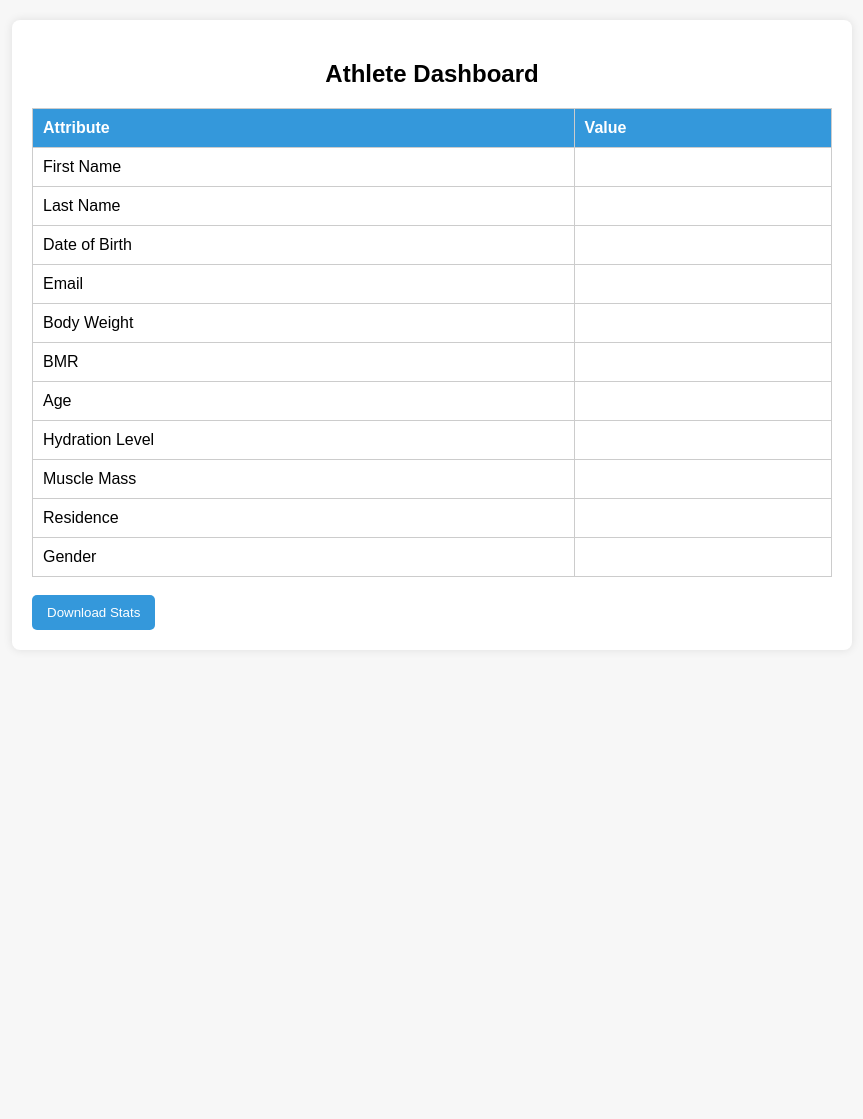
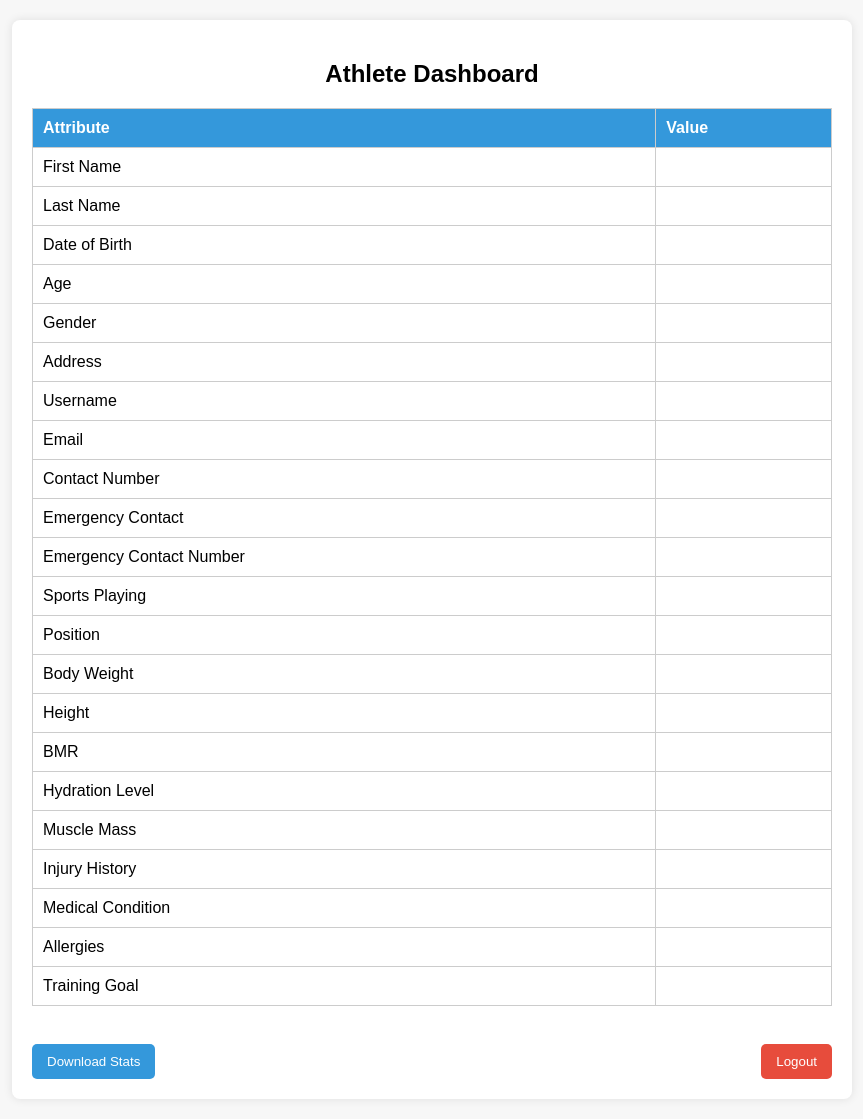
Before and after one commit to Estherkiguru/StatSync, a FastAPI app: template templates/dashboard.html in a window 1280 px wide. Shown: the whole page, without its empty margins (208-1071 px from the left). Before the commit the page ends 630 px from the top, so only its background shows below. Run offline with FastAPI, Linux system fonts and the light colour scheme; the template is opened without the code that fills it, so the values that code supplies are empty; parts of the project's set-up code (start-up, migrations or seed data) failed here and were passed over.

Commit message:
Improve dashboard layout for better user experience and accessibility
- Adjusted layout for better alignment and consistency
- Enhanced visual appeal with updated styling

```diff
--- a/templates/dashboard.html
+++ b/templates/dashboard.html
@@ -52,10 +52,31 @@
             text-align: center;
             cursor: pointer;
         }
+        .logout-button {
+            background-color: #e74c3c;
+        }
 
+        .logout-button:hover {
+            background-color: #c0392b;
+        }
+
+        .button-container {
+            display: flex;
+            justify-content: space-between;
+            margin-top: 20px;
+        }
+
+        .button-container .left {
+            margin-right: auto;
+        }
+
+        .button-container .right {
+            margin-left: auto;
+        }
         .button:hover {
             background-color: #2980b9;
         }
+
     </style>
 </head>
 <body>
@@ -79,20 +100,56 @@
                 <td>{{ athlete.date_of_birth }}</td>
             </tr>
             <tr>
+                <td>Age</td>
+                <td>{{ athlete.age }}</td>
+            </tr>
+            <tr>
+                <td>Gender</td>
+                <td>{{ athlete.gender }}</td>
+            </tr>
+            <tr>
+                <td>Address</td>
+                <td>{{ athlete.address }}</td>
+            </tr>
+            <tr>
+                <td>Username</td>
+                <td>{{ athlete.username }}</td>
+            </tr>
+            <tr>
                 <td>Email</td>
                 <td>{{ athlete.email }}</td>
+            </tr>
+            <tr>
+                <td>Contact Number</td>
+                <td>{{ athlete.contact_number }}</td>
+            </tr>
+            <tr>
+                <td>Emergency Contact</td>
+                <td>{{ athlete.emergency_contact }}</td>
+            </tr>
+            <tr>
+                <td>Emergency Contact Number</td>
+                <td>{{ athlete.emergency_contact_number }}</td>
+            </tr>
+            <tr>
+                <td>Sports Playing</td>
+                <td>{{ athlete.sports_playing }}</td>
+            </tr>
+            <tr>
+                <td>Position</td>
+                <td>{{ athlete.position }}</td>
             </tr>
             <tr>
                 <td>Body Weight</td>
                 <td>{{ athlete.body_weight }}</td>
             </tr>
             <tr>
+                <td>Height</td>
+                <td>{{ athlete.height }}</td>
+            </tr>
+            <tr>
                 <td>BMR</td>
                 <td>{{ athlete.bmr }}</td>
-            </tr>
-            <tr>
-                <td>Age</td>
-                <td>{{ athlete.age }}</td>
             </tr>
             <tr>
                 <td>Hydration Level</td>
@@ -103,16 +160,27 @@
                 <td>{{ athlete.muscle_mass }}</td>
             </tr>
             <tr>
-                <td>Residence</td>
-                <td>{{ athlete.residence }}</td>
+                <td>Injury History</td>
+                <td>{{ athlete.injury_history }}</td>
             </tr>
             <tr>
-                <td>Gender</td>
-                <td>{{ athlete.gender }}</td>
+                <td>Medical Condition</td>
+                <td>{{ athlete.medical_condition }}</td>
+            </tr>
+            <tr>
+                <td>Allergies</td>
+                <td>{{ athlete.allergies }}</td>
+            </tr>
+            <tr>
+                <td>Training Goal</td>
+                <td>{{ athlete.training_goal }}</td>
             </tr>
         </table>
         <br>
-        <button class="button" onclick="window.location.href='/download-stats'">Download Stats</button>
+        <div class="button-container">
+            <button class="button left" onclick="window.location.href='/download-stats'">Download Stats</button>
+            <button class="button logout-button right" onclick="window.location.href='/athlete/logout'">Logout</button>
+        </div>
     </div>
 </body>
 </html>
```
